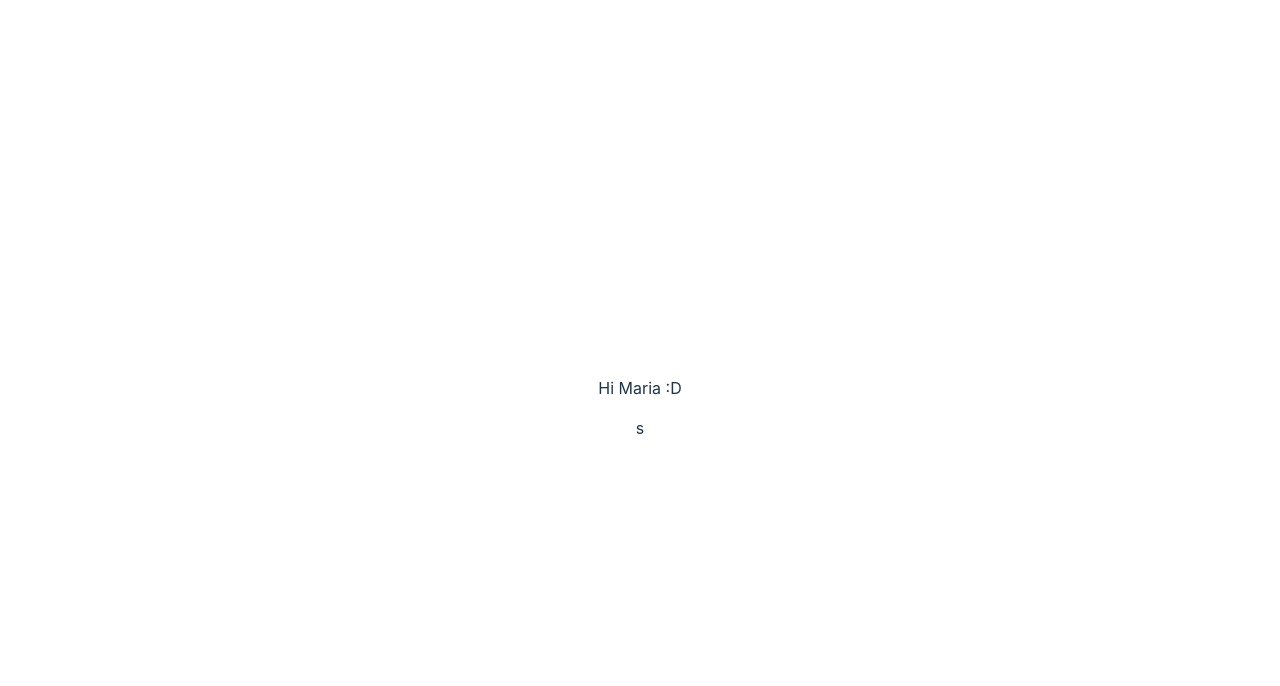
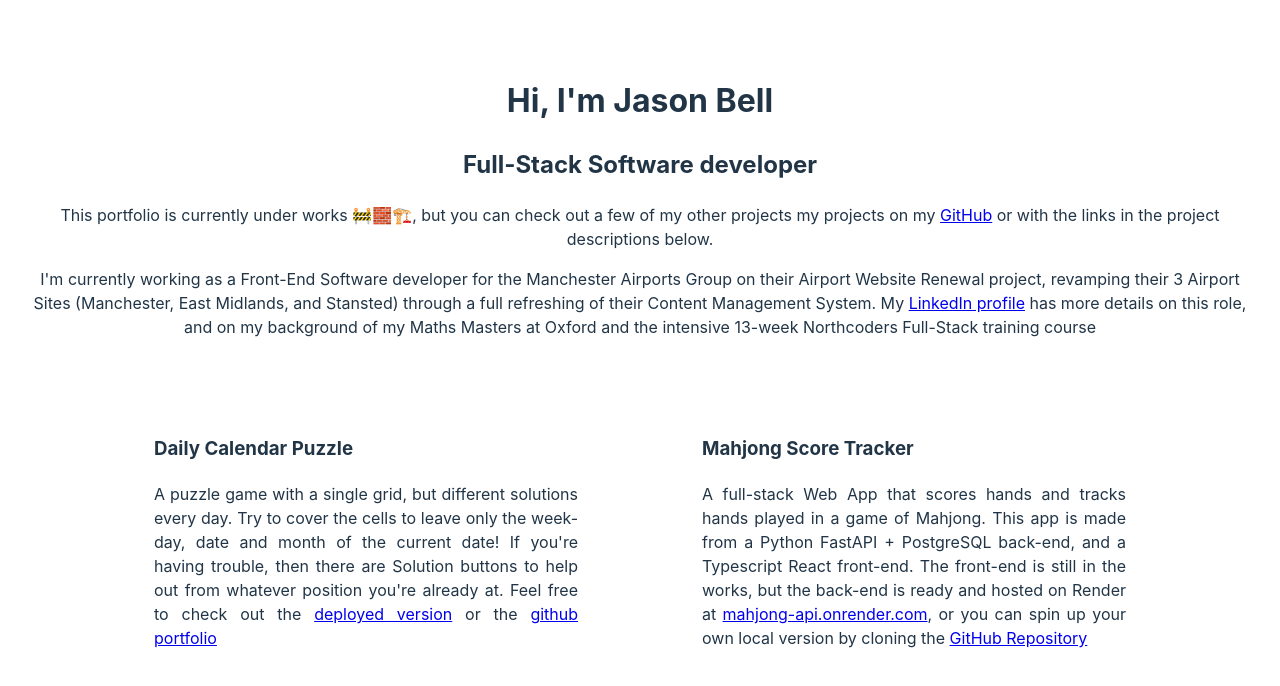
Before and after one commit to json-bell/json-bell.github.io, a React (Vite) app: page / in a window 1280 px wide. Shown: the top 686 px of the page. Built offline with nearby package versions, Linux system fonts and the light colour scheme.

Commit message:
adds basic portfolio details - linkedIn, projects, ...

```diff
--- a/src/App.tsx
+++ b/src/App.tsx
@@ -1,10 +1,81 @@
+import { CSSProperties } from "react";
 import "./App.css";
 
 function App() {
+  const listItemStyle: CSSProperties = {
+    padding: "20px 40px",
+    border: "2px solid white",
+    borderRadius: "20px",
+    justifyContent: "center",
+    textWrap: "balance",
+    textAlign: "justify",
+  };
   return (
-    <>
-      <p>Hi Maria :D</p>s
-    </>
+    <div
+      style={{
+        maxWidth: "1280px",
+      }}
+    >
+      <h1>Hi, I'm Jason Bell</h1>
+      <h2>Full-Stack Software developer</h2>
+      <p>
+        This portfolio is currently under works 🚧🧱🏗️, but you can check out a
+        few of my other projects my projects on my{" "}
+        <a href="https://github.com/json-bell/">GitHub</a> or with the links in
+        the project descriptions below.
+      </p>
+      <p>
+        I'm currently working as a Front-End Software developer for the
+        Manchester Airports Group on their Airport Website Renewal project,
+        revamping their 3 Airport Sites (Manchester, East Midlands, and
+        Stansted) through a full refreshing of their Content Management System.
+        My{" "}
+        <a href="https://www.linkedin.com/in/jasonbell-/">LinkedIn profile</a>{" "}
+        has more details on this role, and on my background of my Maths Masters
+        at Oxford and the intensive 13-week Northcoders Full-Stack training
+        course
+      </p>
+      <ul
+        style={{
+          display: "grid",
+          gridTemplateColumns: "1fr 1fr",
+          listStyle: "none",
+          gap: "40px",
+          padding: "40px 80px",
+        }}
+      >
+        <li style={listItemStyle}>
+          <h3>Daily Calendar Puzzle</h3>
+          <p>
+            A puzzle game with a single grid, but different solutions every day.
+            Try to cover the cells to leave only the week-day, date and month of
+            the current date! If you're having trouble, then there are Solution
+            buttons to help out from whatever position you're already at. Feel
+            free to check out the{" "}
+            <a href="/daily-calendar-puzzle">deployed version</a> or the{" "}
+            <a href="https://github.com/json-bell/calendar-puzzle">
+              github portfolio
+            </a>
+          </p>
+        </li>
+        <li style={listItemStyle}>
+          <h3>Mahjong Score Tracker</h3>
+          <p>
+            A full-stack Web App that scores hands and tracks hands played in a
+            game of Mahjong. This app is made from a Python FastAPI + PostgreSQL
+            back-end, and a Typescript React front-end. The front-end is still
+            in the works, but the back-end is ready and hosted on Render at{" "}
+            <a href="https://mahjong-api.onrender.com">
+              mahjong-api.onrender.com
+            </a>
+            , or you can spin up your own local version by cloning the{" "}
+            <a href="https://github.com/json-bell/mahjong-api">
+              GitHub Repository
+            </a>
+          </p>
+        </li>
+      </ul>
+    </div>
   );
 }
 
```
